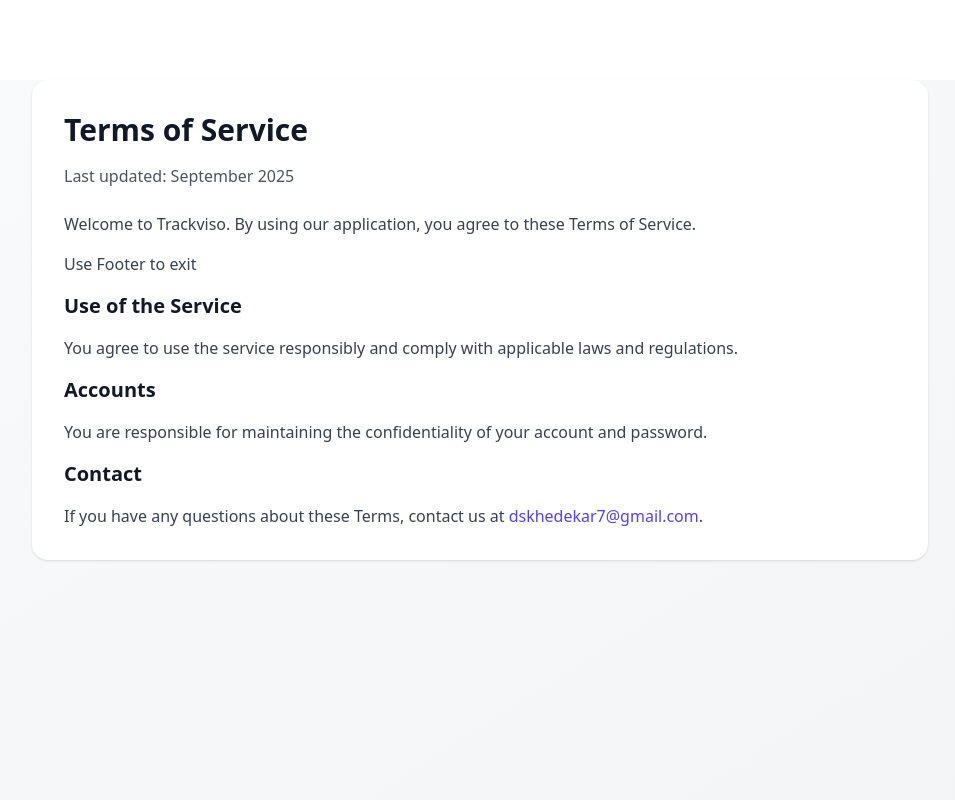
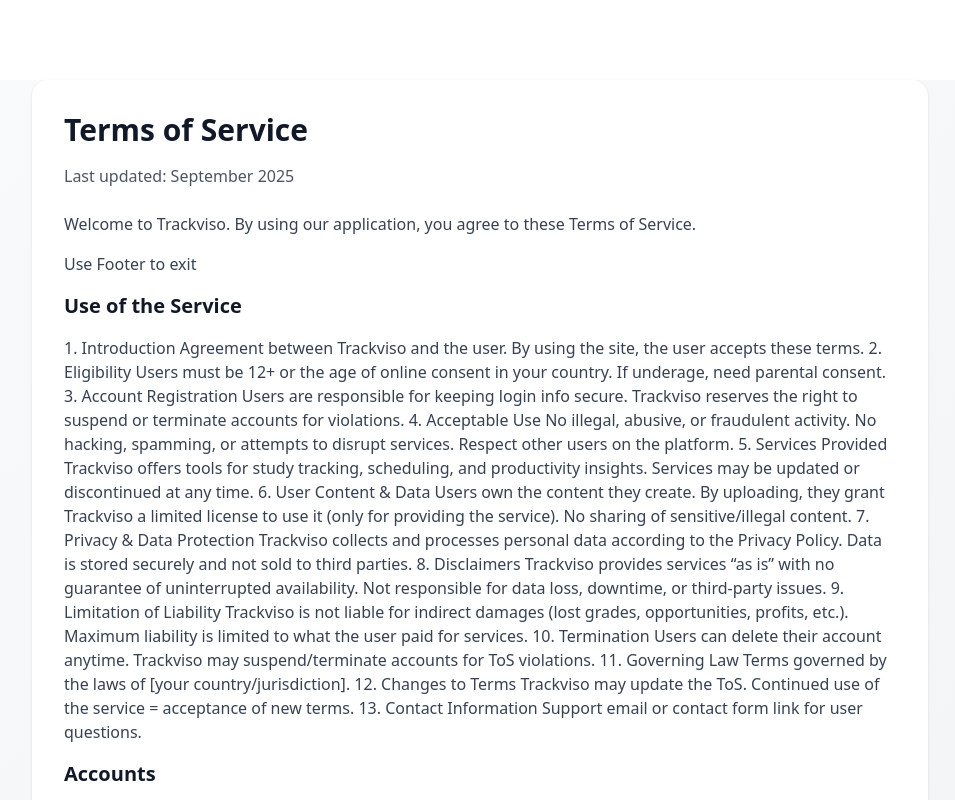
Before and after one commit to dkhedekar79/Trackviso2, a React (Vite) app: page /terms in a window 1280 px wide. Shown: the top 800 px of the page, without its empty margins (160-1115 px from the left). Built offline with nearby package versions, Linux system fonts and the light colour scheme.

Commit message:
Manual code updates made to file: src/pages/Terms.jsx

```diff
--- a/src/pages/Terms.jsx
+++ b/src/pages/Terms.jsx
@@ -8,9 +8,85 @@ export default function Terms() {
         <p className="text-gray-600 mb-6">Last updated: September 2025</p>
         <div className="space-y-4 text-gray-700">
           <p>Welcome to Trackviso. By using our application, you agree to these Terms of Service.</p>
-          <p>Use Footer to exit</p>
+          <h3>Use Footer to exit</h3>
           <h2 className="text-xl font-semibold text-gray-900">Use of the Service</h2>
-          <p>You agree to use the service responsibly and comply with applicable laws and regulations.</p>
+          <p>1. Introduction
+
+Agreement between Trackviso and the user.
+
+By using the site, the user accepts these terms.
+
+2. Eligibility
+
+Users must be 12+ or the age of online consent in your country.
+
+If underage, need parental consent.
+
+3. Account Registration
+
+Users are responsible for keeping login info secure.
+
+Trackviso reserves the right to suspend or terminate accounts for violations.
+
+4. Acceptable Use
+
+No illegal, abusive, or fraudulent activity.
+
+No hacking, spamming, or attempts to disrupt services.
+
+Respect other users on the platform.
+
+5. Services Provided
+
+Trackviso offers tools for study tracking, scheduling, and productivity insights.
+
+Services may be updated or discontinued at any time.
+
+6. User Content & Data
+
+Users own the content they create.
+
+By uploading, they grant Trackviso a limited license to use it (only for providing the service).
+
+No sharing of sensitive/illegal content.
+
+7. Privacy & Data Protection
+
+Trackviso collects and processes personal data according to the Privacy Policy.
+
+Data is stored securely and not sold to third parties.
+
+8. Disclaimers
+
+Trackviso provides services “as is” with no guarantee of uninterrupted availability.
+
+Not responsible for data loss, downtime, or third-party issues.
+
+9. Limitation of Liability
+
+Trackviso is not liable for indirect damages (lost grades, opportunities, profits, etc.).
+
+Maximum liability is limited to what the user paid for services.
+
+10. Termination
+
+Users can delete their account anytime.
+
+Trackviso may suspend/terminate accounts for ToS violations.
+
+11. Governing Law
+
+Terms governed by the laws of [your country/jurisdiction].
+
+12. Changes to Terms
+
+Trackviso may update the ToS.
+
+Continued use of the service = acceptance of new terms.
+
+13. Contact Information
+
+Support email or contact form link for user questions.</p>
           <h2 className="text-xl font-semibold text-gray-900">Accounts</h2>
           <p>You are responsible for maintaining the confidentiality of your account and password.</p>
           <h2 className="text-xl font-semibold text-gray-900">Contact</h2>
```
